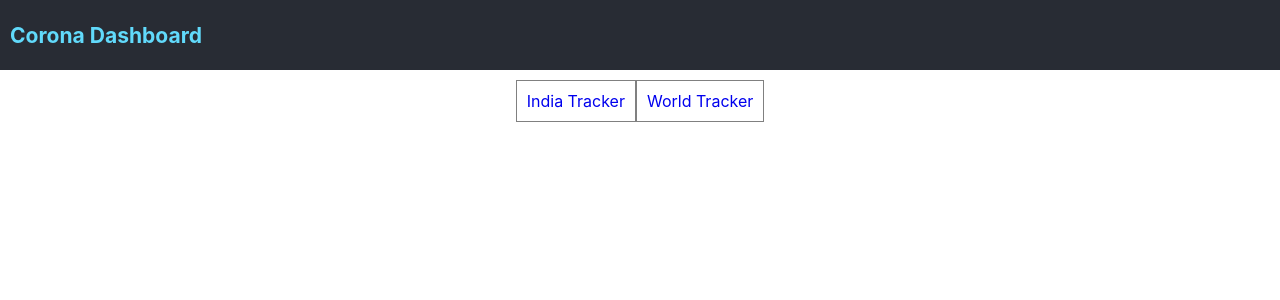
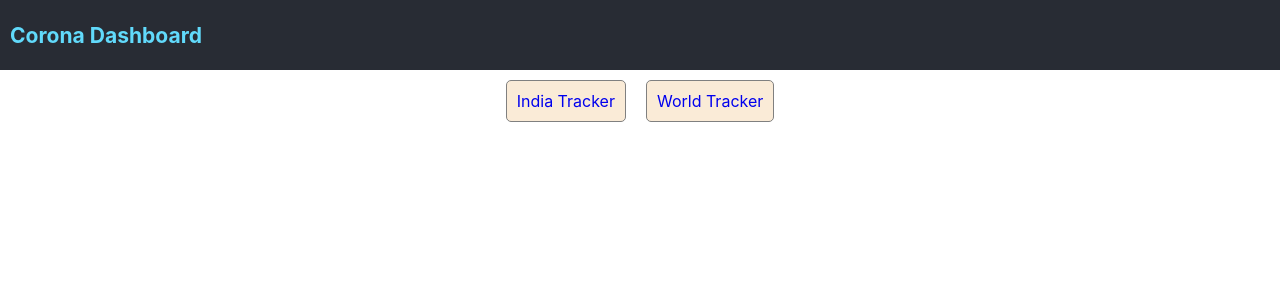
Before and after one commit to abhinavnigam2207/coronaDashboard, a React (Create React App) app: page / in a window 1280 px wide. Shown: the top 300 px of the page. Built offline with nearby package versions, Linux system fonts and the light colour scheme.

Commit message:
css added for button

```diff
--- a/src/App.js
+++ b/src/App.js
@@ -26,6 +26,9 @@ const nav = css`
 const navItem = css`
   padding: 10px;
   border: 1px solid grey;
+  border-radius: 5px;
+  margin: 0 10px;
+  background: antiquewhite;
   a{ text-decoration: none; }
 `
 
--- a/src/components/indiaView/index.js
+++ b/src/components/indiaView/index.js
@@ -81,7 +81,7 @@ export default () => {
           : (
             <div css={container}>
               <DataTable
-                title="State-Wise Data"
+                title="India State-Wise Data"
                 columns={columns}
                 data={stateWiseData}
                 striped
```
